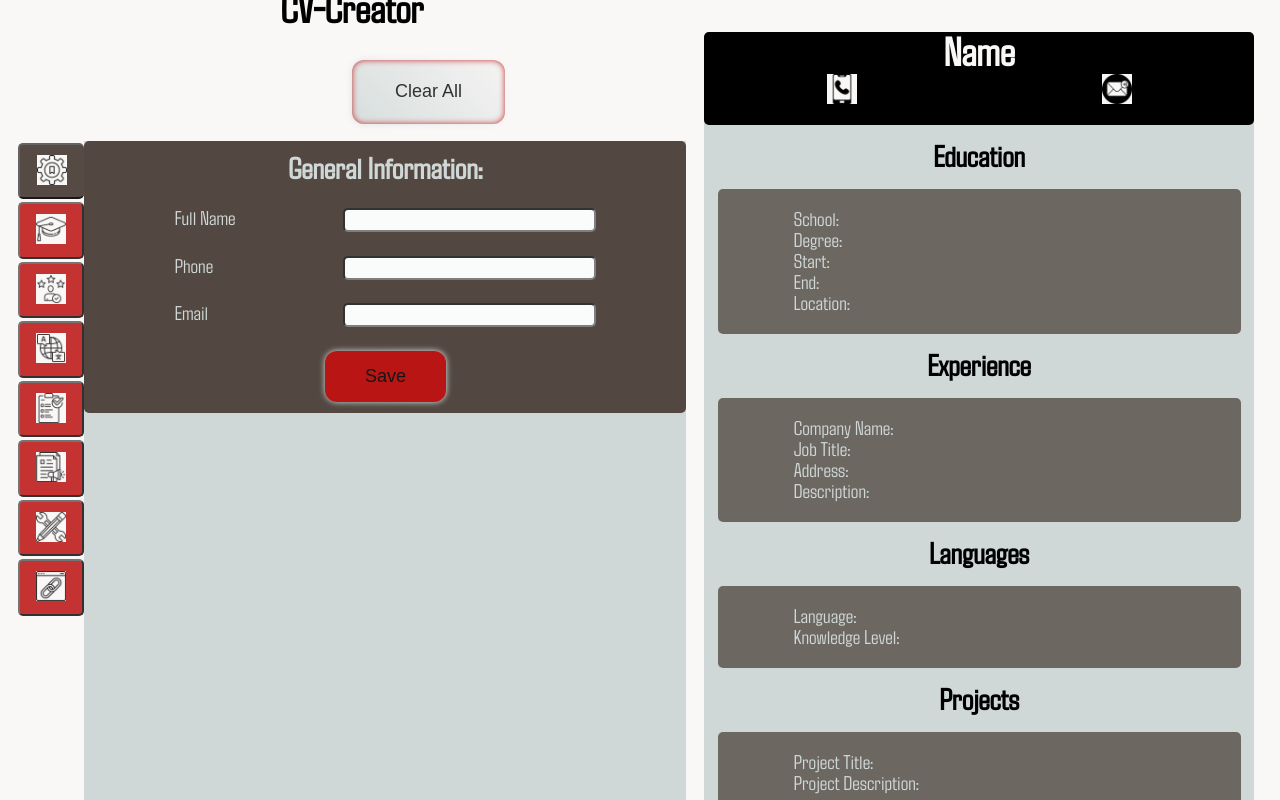
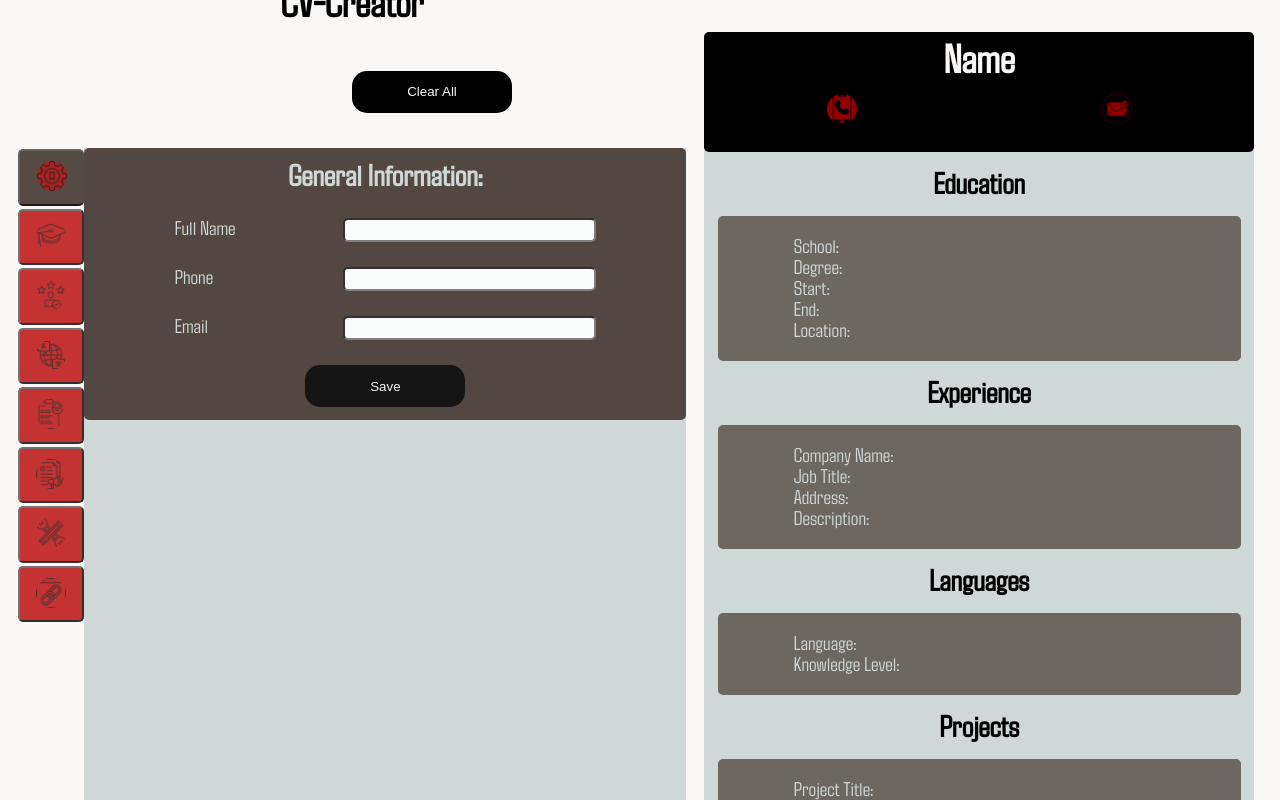
Before and after one commit to Paul-1783/CV-Application, a React (Vite) app: page / in a window 1280 px wide. Shown: the top 800 px of the page. Built offline with nearby package versions, Linux system fonts and the light colour scheme.

Commit message:
added some adjusted styling for images, preview header and footer

```diff
--- a/src/App.jsx
+++ b/src/App.jsx
@@ -20,7 +20,7 @@ function App() {
   const [numberOfForms, setNumberOfForms] = useState(8)
 
   function clearAll(){
-    setAllForms(startArray)
+    setAllForms(() => startArray)
   }
 
 
--- a/src/components/tabsContainer/tabsContainer.jsx
+++ b/src/components/tabsContainer/tabsContainer.jsx
@@ -116,8 +116,8 @@ export function TabsContainer({allForms, setAllForms, numberOfForms, setNumberOf
     <span className="tabs-container">
       <h1>CV-Creator</h1>
       <div className="content-btns">
-        <button className="add-btn sideMenuButton" onClick={addForm} style={{visibility: clickedTopicId === 7 || clickedTopicId === 0 ? "hidden": "visible"}} >Add Entry</button>
-        <button className="add-btn sideMenuButton" onClick={clearAll} >Clear All</button>
+        <button className="save-btn" onClick={addForm} style={{visibility: clickedTopicId === 7 || clickedTopicId === 0 ? "hidden": "visible"}} >Add Entry</button>
+        <button className="save-btn" onClick={clearAll} >Clear All</button>
       </div>
       <main className="tabs-interior">
         <div id="side-menu">
--- a/src/styles/preview.css
+++ b/src/styles/preview.css
@@ -1,6 +1,3 @@
-img{
-    background: var(--secondary-color);
-}
 
 .general-specs{
     text-align: left;
@@ -38,7 +35,11 @@ img{
 }
 
 .general-info {
+  display: flex;
   width: 100%;
+  height: 15dvh;
+  flex-direction: column;
+  justify-content: space-around;
   background-color: var(--quartery-color);
   color: var(--primary-color);
   margin: 0 auto 2dvh;
@@ -72,7 +73,12 @@ img{
 }
 
 .links{
-    max-height: 15dvh;
+  display: flex;
+  width: 100%;
+  height: 25dvh;
+  flex-direction: column;
+  justify-content: space-around;
+
 }
 
 .links, .links h2 {
--- a/src/styles/tab.css
+++ b/src/styles/tab.css
@@ -16,6 +16,17 @@
     font-weight: normal;
     font-style: normal;
 
+}
+
+@property --gradient-angle {
+    syntax: "<angle>";
+    initial-value: 0deg;
+    inherits: false;
+}
+
+@keyframes rotation {
+    0%  {--gradient-angle: 0deg; }
+    100%  {--gradient-angle: 360deg; }
 }
 
 :root{
--- a/src/styles/tabsContainer.css
+++ b/src/styles/tabsContainer.css
@@ -1,5 +1,8 @@
-img {
-    max-width: 30px;
+img{
+  background: var(--quintery-color);
+  max-width: 30px;
+  border-radius: 25dvh;
+  opacity: 0.8;
 }
 
 h1 {
@@ -52,7 +55,7 @@ h2 {
 
 .sideMenuButton:hover,
 .sideMenuButton:focus {
-    box-shadow: 0 0 3px 3px whitesmoke;
+    box-shadow: 0 0 6px 6px var(--quartery-color);
 }
 
 .sideMenuButton:hover::after {
@@ -70,23 +73,10 @@ h2 {
     color: var(--primary-color)
 }
 
-.buttons {
-    width: 100%;
-    display: flex;
-    justify-content: center;
-    align-items: center;
-}
-
 .info-list {
     background-color: var(--primary-color);
     width: 90%;
     margin: 0 auto;
-}
-
-.info-section {
-    width: 90%;
-    height: 10dvh;
-    background-color: chartreuse;
 }
 
 .inputForm {
@@ -118,48 +108,46 @@ h2 {
     }
 }
 
-.add-btn, .save-btn {
-    background-color: var(--quintery-color);
-    font-size: 18px;
-    padding: 15px 40px;
+.save-btn {
+    width: 20dvh;
+    background-color: var(--quartery-color);
+    color: var(--secondary-color);
     border: none;
-    outline: none;
+    padding: 1em 2.5em;
+    border-radius: 15px;
     cursor: pointer;
-    color: var(--quartery-color);
-    max-width: 200px;
-    max-height: 4rem;
     position: relative;
-    z-index: inherit;
-    border-radius: 12px;
- }
+}
 
- .add-btn::after, .save-btn::after {
-    content: "";
-    z-index: -1;
-    position: absolute;
-    width: 100%;
-    height: 100%;
-    color: var(--secondary-color);
-    left: 0;
-    top: 0;
-    border-radius: 12px;
-    background: linear-gradient(
-        45deg,
-        var( --primary-color),
-        var(--secondary-color),
-        var(--tertiary-color),
-        var(--quartery-color),
-        var(--quintery-color)
-    );
-    background-size: 600%;
-    filter: blur(3px);
+/* .save-btn::before,
+.save-btn::after {
+        content: "";
+        position: absolute;
+        inset: -0.1rem;
+        z-index: -1;
+        background: conic-gradient(from var(--gradient-angle), var(--secondary-color), var(--tertiary-color),
+        var(--quartery-color), var(--quintery-color), var(--quartery-color));
+        border-radius: inherit;
+        animation: rotation 20s linear infinite;
+}
+
+.save-btn:after {
+    filter: blur(3.5rem);
+} */
+
+.save-btn:hover {
+    box-shadow: 3px 3px 10px black,
+    -3px -3px 10px black;
  }
 
  .content-btns{
     display: flex;
     align-items: center;
+    justify-content: center;
+    width: 100%;
+    min-height: 80px;
  }
 
- .content-btns *{
-         margin-right: 2rem;
+ .content-btns * {
+    margin-right: 2rem;
  }
```
Also changed, not shown: src/index.css (line endings or trailing spaces). Lines whose indentation alone changed are shown as unchanged.
